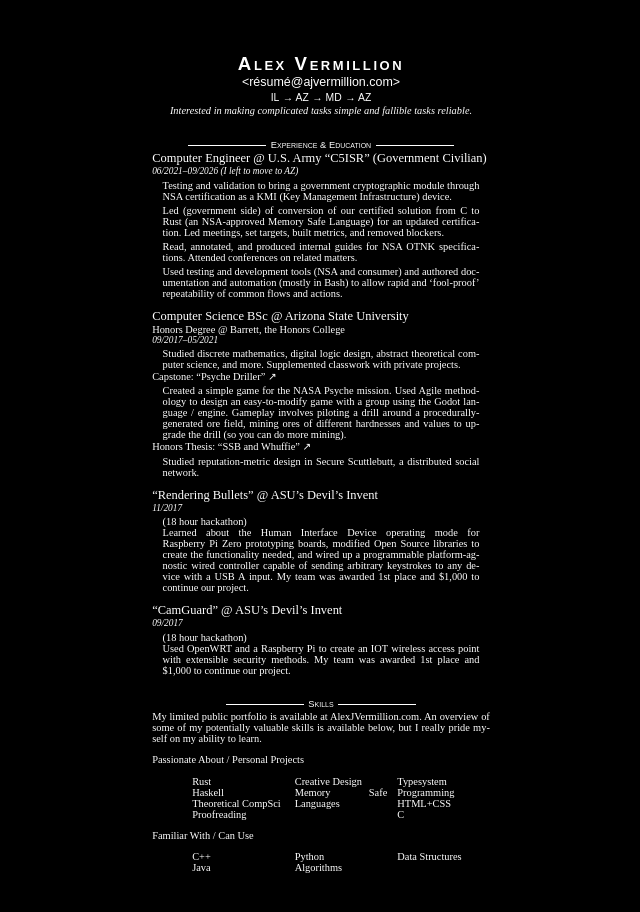
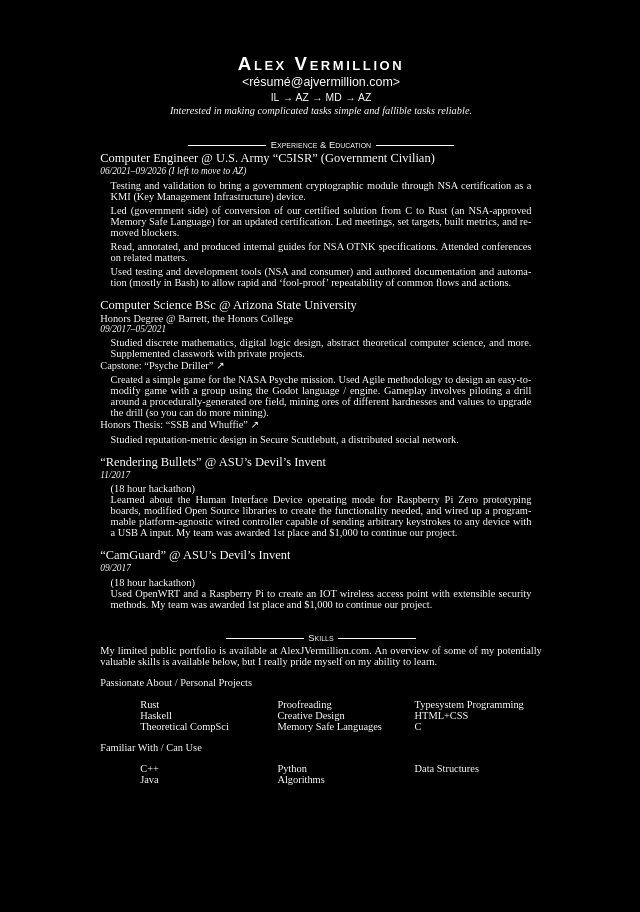
Before and after one commit to AVerm/alexjvermillion, a plain HTML site: page résumé/index.html in a window 1280 px wide. Shown: the whole page, without its empty margins (319-959 px from the left). After the commit the page ends 828 px from the top, so only its background shows below. Drawn offline with Linux system fonts and the light colour scheme.

Commit message:
Give résumé more horizontal space

```diff
--- a/résumé/résumé.css
+++ b/résumé/résumé.css
@@ -81,7 +81,7 @@
 }
 
 .experience {
-	max-width: 65ch;
+	max-width: 85ch;
 }
 
 .experience > *.commentary {
@@ -90,7 +90,7 @@
 }
 
 #skills {
-	max-width: 65ch;
+	max-width: 85ch;
 }
 
 /***
```
